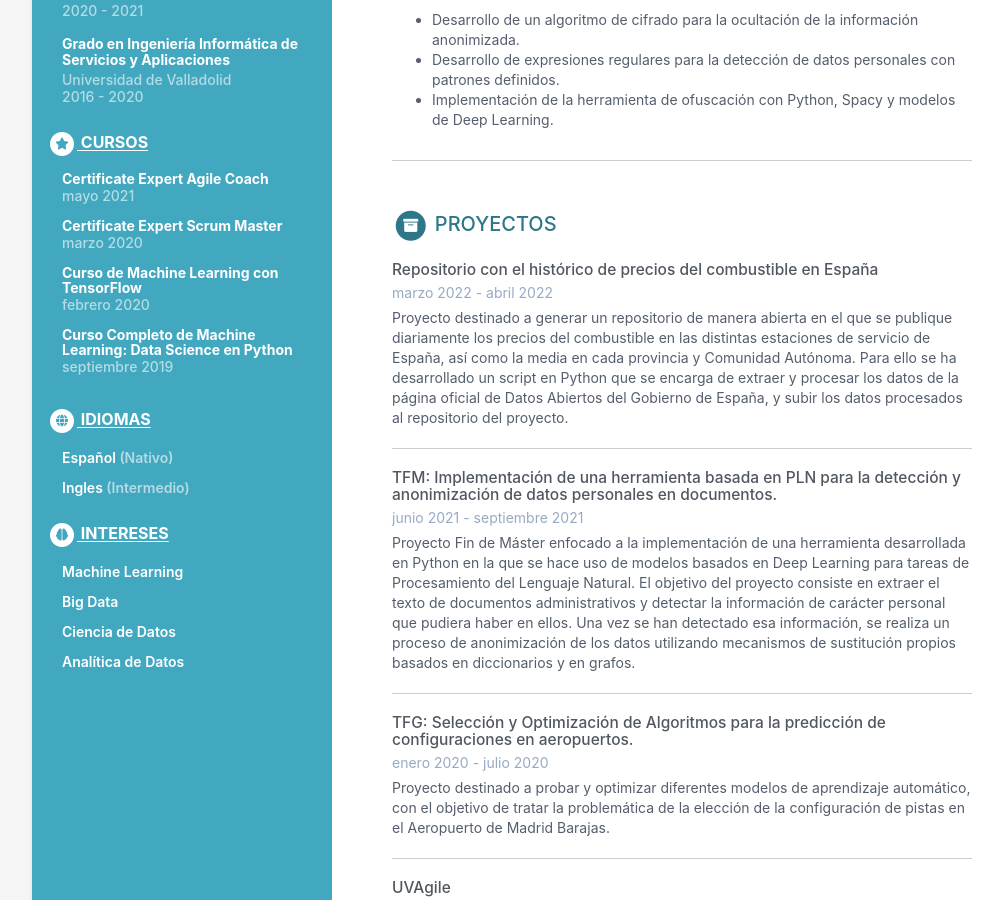
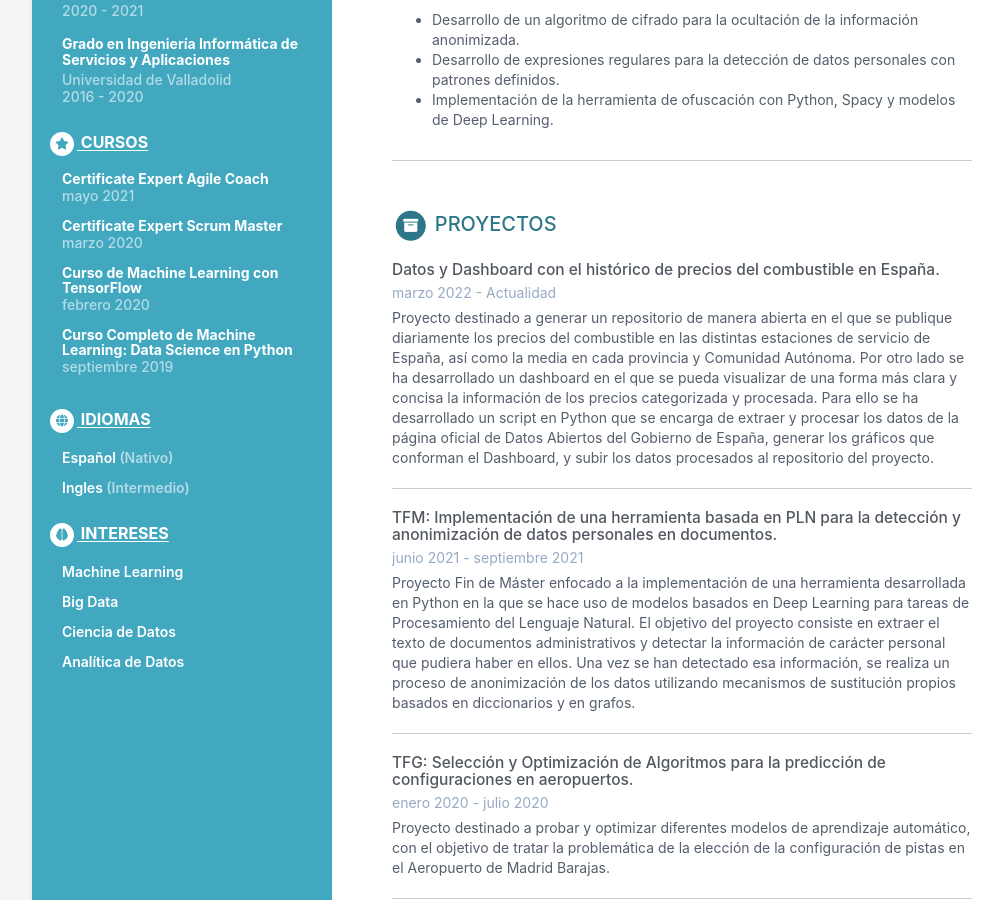
Before and after one commit to jmsimonramos/cv, a Jekyll site: the page built from index.html, in a window 1280 px wide and 900 px high, scrolled down 732 px. Shown: the whole window, without its empty margins (108-1111 px from the left). Built offline with Jekyll 4.4.1, drawn with Linux system fonts in a browser that asks for light colours; nearby versions of some CDN libraries; library files that are not in the unit come from our copies.

Commit message:
Actualizado datos del proyecto de los combustibles

```diff
--- a/_data/dataESP.yml
+++ b/_data/dataESP.yml
@@ -90,10 +90,10 @@
 proyectos:
     titulo-seccion: Proyectos
     elementos:
-      - titulo: Repositorio con el histórico de precios del combustible en España
+      - titulo: Datos y Dashboard con el histórico de precios del combustible en España.
         enlace: https://github.com/jmsimonramos/precio-combustible-ESP
-        descripcion: Proyecto destinado a generar un repositorio de manera abierta en el que se publique diariamente los precios del combustible en las distintas estaciones de servicio de España, así como la media en cada provincia y Comunidad Autónoma. Para ello se ha desarrollado un script en Python que se encarga de extraer y procesar los datos de la página oficial de Datos Abiertos del Gobierno de España, y subir los datos procesados al repositorio del proyecto.
-        periodo: marzo 2022 - abril 2022
+        descripcion: Proyecto destinado a generar un repositorio de manera abierta en el que se publique diariamente los precios del combustible en las distintas estaciones de servicio de España, así como la media en cada provincia y Comunidad Autónoma. Por otro lado se ha desarrollado un dashboard en el que se pueda visualizar de una forma más clara y concisa la información de los precios categorizada y procesada. Para ello se ha desarrollado un script en Python que se encarga de extraer y procesar los datos de la página oficial de Datos Abiertos del Gobierno de España, generar los gráficos que conforman el Dashboard, y subir los datos procesados al repositorio del proyecto.
+        periodo: marzo 2022 - Actualidad
 
       - titulo: "TFM: Implementación de una herramienta basada en PLN para la detección y anonimización de datos personales en documentos."
         enlace: https://uvadoc.uva.es/handle/10324/49995
--- a/_data/dataING.yml
+++ b/_data/dataING.yml
@@ -90,10 +90,10 @@
 proyectos:
     titulo-seccion: Projects
     elementos:
-      - titulo: Repository of historical fuel prices in Spain
+      - titulo: Data and Dashboard of historical fuel prices in Spain.
         enlace: https://github.com/jmsimonramos/precio-combustible-ESP
-        descripcion: Project designed to generate an open repository to publish daily fuel prices in the different service stations in Spain, and the average in each province and Autonomous Community. To do this we have developed a Python script that is used to extract and transform the data from the official page of Open Data of the Government of Spain, and upload the processed data to the repository of the project.
-        periodo: march 2022 - april 2022
+        descripcion: Project designed to generate an open repository to publish daily fuel prices in the different service stations in Spain, and the average in each province and Autonomous Community. Furthermore, a dashboard has been implemented in order to visualize in a clearer and more concise way the price information in a categorized and processed way. To do this we have developed a Python script that is used to extract and transform the data from the official page of Open Data of the Government of Spain, generate the graphs that conform the Dashboard, and upload the processed data to the repository of the project.
+        periodo: march 2022 - Actuality
 
       - titulo: "TFM: Implementation of a PLN-based tool for the detection and anonymization of personal data in documents."
         enlace: https://uvadoc.uva.es/handle/10324/49995
```
